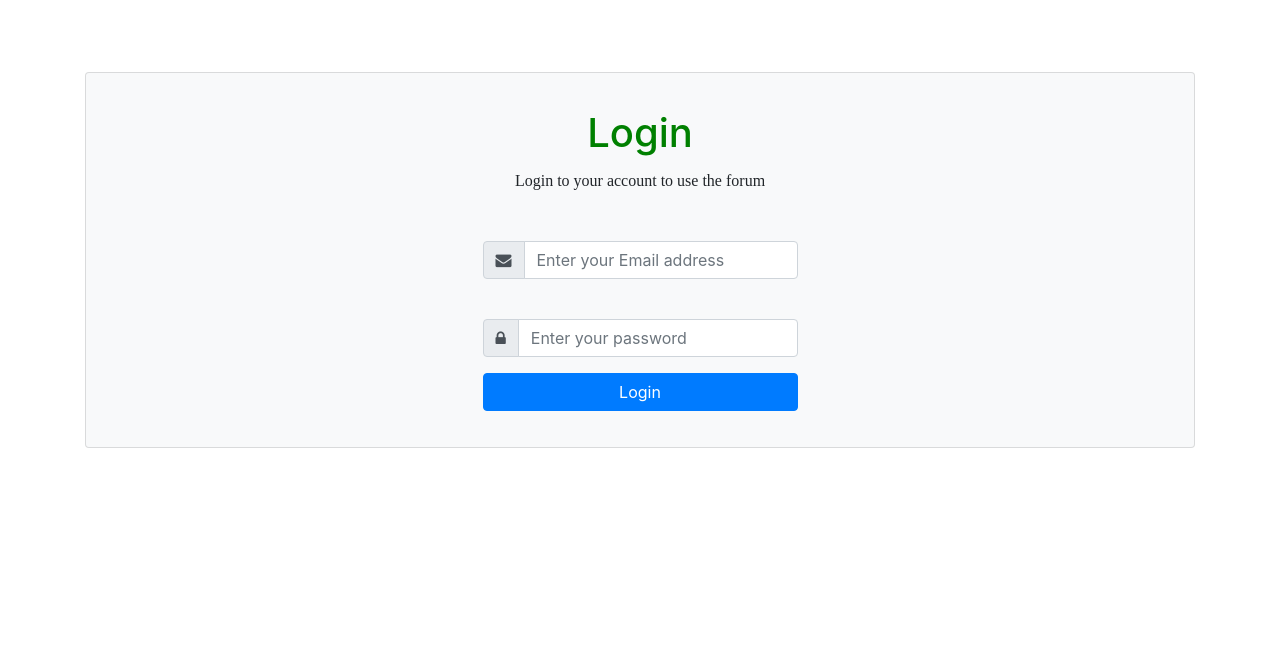
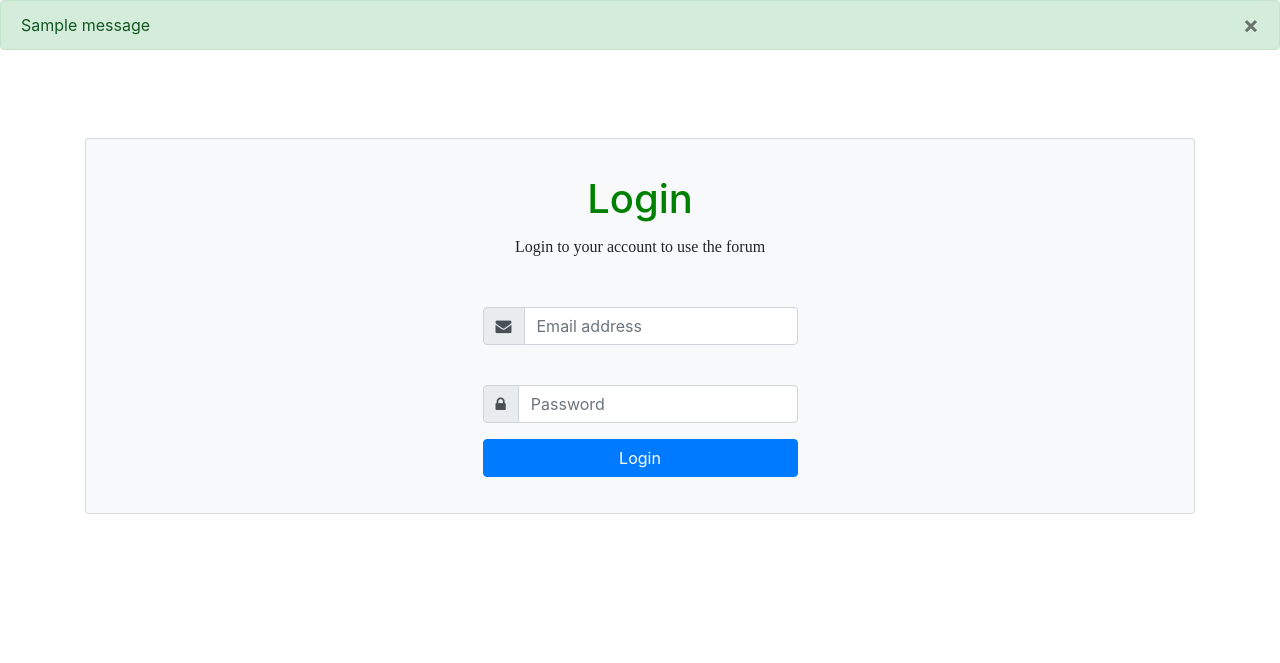
Before and after one commit to francescoopiccoli/Information-Security-Project, a Flask app: page /login in a window 1280 px wide. Shown: the part 56-719 px from the top of the page. Run offline with Flask 2, Linux system fonts and the light colour scheme; tables that the repository leaves empty hold one stand-in row (values such as "Sample post"); one stand-in notice (Sample message) is shown; some libraries are stand-ins or nearby versions.

Commit message:
login and signup post requests + database

```diff
--- a/website/__init__.py
+++ b/website/__init__.py
@@ -13,7 +13,7 @@ def create_database(app):
 
 def create_app():
     app = Flask(__name__)
-    #app.config['SECRET_KEY'] = ''  #for securing session data
+    app.config['SECRET_KEY'] = 'ciao'  #for securing session data
     app.config['SQLALCHEMY_DATABASE_URI'] = f'sqlite:///{DB_NAME}'
     db.init_app(app)
 
--- a/website/auth.py
+++ b/website/auth.py
@@ -1,9 +1,14 @@
-from flask import Blueprint, render_template
+from flask import Blueprint, render_template, request, flash, redirect, url_for
+from .models import User
+from . import db
 
 auth = Blueprint('auth', __name__)
 
-@auth.route("/login")
+@auth.route("/login", methods=['GET', 'POST'])
 def login():
+    data = request.form #the form attribute of our request has all of the data which was sent as part of the form
+    if request.method == 'POST':
+        print(data)
     return render_template("login.html")
 
 @auth.route("/logout")
@@ -11,8 +16,28 @@ def logout():
     return "<p>logout</p>"
 
 
-@auth.route("/sign-up")
+@auth.route("/sign-up", methods=['GET', 'POST'])
 def signup():
+    if request.method == 'POST':
+        email = request.form.get('email')
+        fullname = request.form.get('fullname')
+        password1 = request.form.get('password1')
+        password2 = request.form.get('password2')
+
+        if len(email)< 4:
+            flash('Email must be greater than 4 characters', category="error")
+        elif len(fullname) < 2:
+            flash('Fullname must be greater than 2 characters', category="error")
+        elif password1 != password2:
+            flash('Passwords don\'t match', category="error")
+        elif len(password1) < 5:
+            flash('Passwords must be at least 5 characters', category="error")
+        else:
+            u = User(email=email, username=fullname, password=password1) #in the secure application we should hash the password with the werkzeug package
+            db.session.add(u)
+            db.session.commit()
+            flash('Account created!', category="success")
+            return redirect(url_for('views.home'))
     return render_template("sign_up.html")
 
 @auth.route("/profile")
--- a/website/static/main.css
+++ b/website/static/main.css
@@ -1,5 +1,5 @@
 h1 {
-    color: green !important;
+    color: green;
     font-weight: bold;
 }
 
--- a/website/templates/base.html
+++ b/website/templates/base.html
@@ -45,7 +45,23 @@
       </div>
     </div>
   </nav>
-  <br>
+  {% with messages = get_flashed_messages(with_categories=true) %} {% if
+    messages %} {% for category, message in messages %}  {% if category =='error' %}
+    <div class="alert alert-danger alter-dismissable fade show" role="alert">
+      {{ message }}
+      <button type="button" class="close" data-dismiss="alert">
+        <span aria-hidden="true">&times;</span>
+      </button>
+    </div>
+    {% else %}
+    <div class="alert alert-success alter-dismissable fade show" role="alert">
+      {{ message }}
+      <button type="button" class="close" data-dismiss="alert">
+        <span aria-hidden="true">&times;</span>
+      </button>
+    </div>
+    {% endif %} {% endfor %} {% endif %} {% endwith %}
+    <br>
   <div class="container">
     {% block content%}
     {% endblock %}
--- a/website/templates/login.html
+++ b/website/templates/login.html
@@ -7,19 +7,19 @@ content %}
     <article class="card-body mx-auto" style="max-width: 500px;">
         <h1 class="card-title mt-3 text-center">Login</h1>
         <p class="text-center" style="padding-bottom: 2em;">Login to your account to use the forum</p>
-        <form>
+        <form method="POST">
             <div class="form-group input-group">
                 <div class="input-group-prepend">
                     <span class="input-group-text"> <i class="fa fa-envelope"></i></span>
                 </div>
-                <input name="" class="form-control" placeholder="Enter your Email address" type="email">
+                <input name="email" id="email" class="form-control" placeholder="Email address" type="email">
             </div>
             <br>
             <div class="form-group input-group">
                 <div class="input-group-prepend">
                     <span class="input-group-text"> <i class="fa fa-lock"></i> </span>
                 </div>
-                <input class="form-control" placeholder="Enter your password" type="password">
+                <input id="password" name="password" class="form-control" placeholder="Password" type="password">
             </div> <!-- form-group// -->
             <div class="form-group">
                 <button type="submit" class="btn btn-primary btn-block"> Login</button>
```
Also changed, not shown: website/templates/sign_up.html (+5 -5 lines), website/database.db (added).
